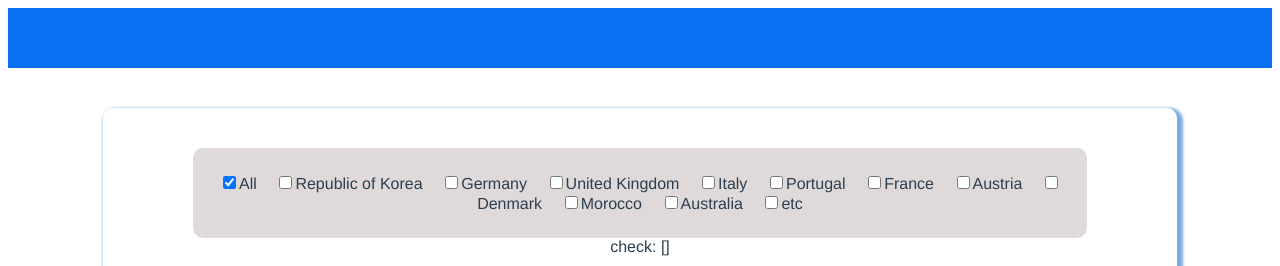
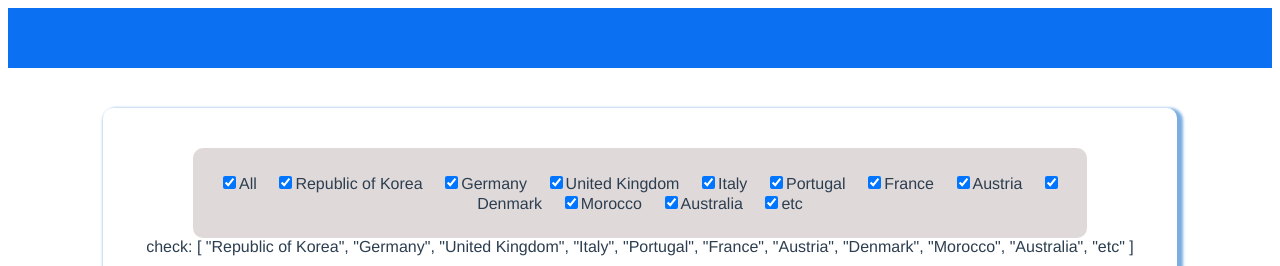
Before and after one commit to mysoo/Vue, a Vue app: page / in a window 1280 px wide. Shown: the top 266 px of the page. Built offline with nearby package versions, Linux system fonts and the light colour scheme.

Commit message:
Feat : "check all"

```diff
--- a/src/components/common/CheckBox.vue
+++ b/src/components/common/CheckBox.vue
@@ -2,7 +2,12 @@
   <div>
     <div class="container">
       <div class="box">
-        <input type="checkbox" :value="all" v-model="allselected" />
+        <input
+          type="checkbox"
+          value="all"
+          v-model="allselected"
+          @click="allCheck"
+        />
         <label for="all">All</label>
 
         <div class="cb" v-for="(item, index) in checkList" :key="index">
@@ -30,19 +35,9 @@ import { ref } from "vue";
 import type { Ref } from "vue";
 export default {
   name: "CheckBox",
-  props: {
-    all: {
-      type: Boolean,
-      default: true,
-    },
-  },
-  model: {
-    props: "all",
-    event: "input",
-  },
+  props: {},
 
   setup() {
-    // const allselected = true;
     const checkList: string[] = [
       "Republic of Korea",
       "Germany",
@@ -57,23 +52,30 @@ export default {
       "etc",
     ];
     let selectList: Ref<string[]> = ref([]);
-    const allselected = ref(true);
-
-    // const allselected = selectList.value;
-
-    // const allselected = (): string[] => {
-    //   // console.log(checkList);
-    //   // selectList.value.push(checkList);
-    //   checkList.map((i) => selectList.value.push(i));
-    //   // checkList.map((i) => (selectList.value = sel));
-    //   console.log("g", selectList.value);
-    //   return selectList.value;
-    // };
+    for (let i = 0; i < checkList.length; i++) {
+      selectList.value.push(String(checkList[i]));
+    }
+    let allselected = ref(true);
+    const allCheck = () => {
+      if (!allselected.value) {
+        if (selectList.value.length != 0) {
+          selectList.value = [];
+        }
+        for (let i = 0; i < checkList.length; i++) {
+          selectList.value.push(String(checkList[i]));
+        }
+        allselected.value = true;
+      } else {
+        selectList.value = [];
+        allselected.value = false;
+      }
+    };
 
     return {
       checkList,
       selectList,
       allselected,
+      allCheck,
     };
   },
 };
```
